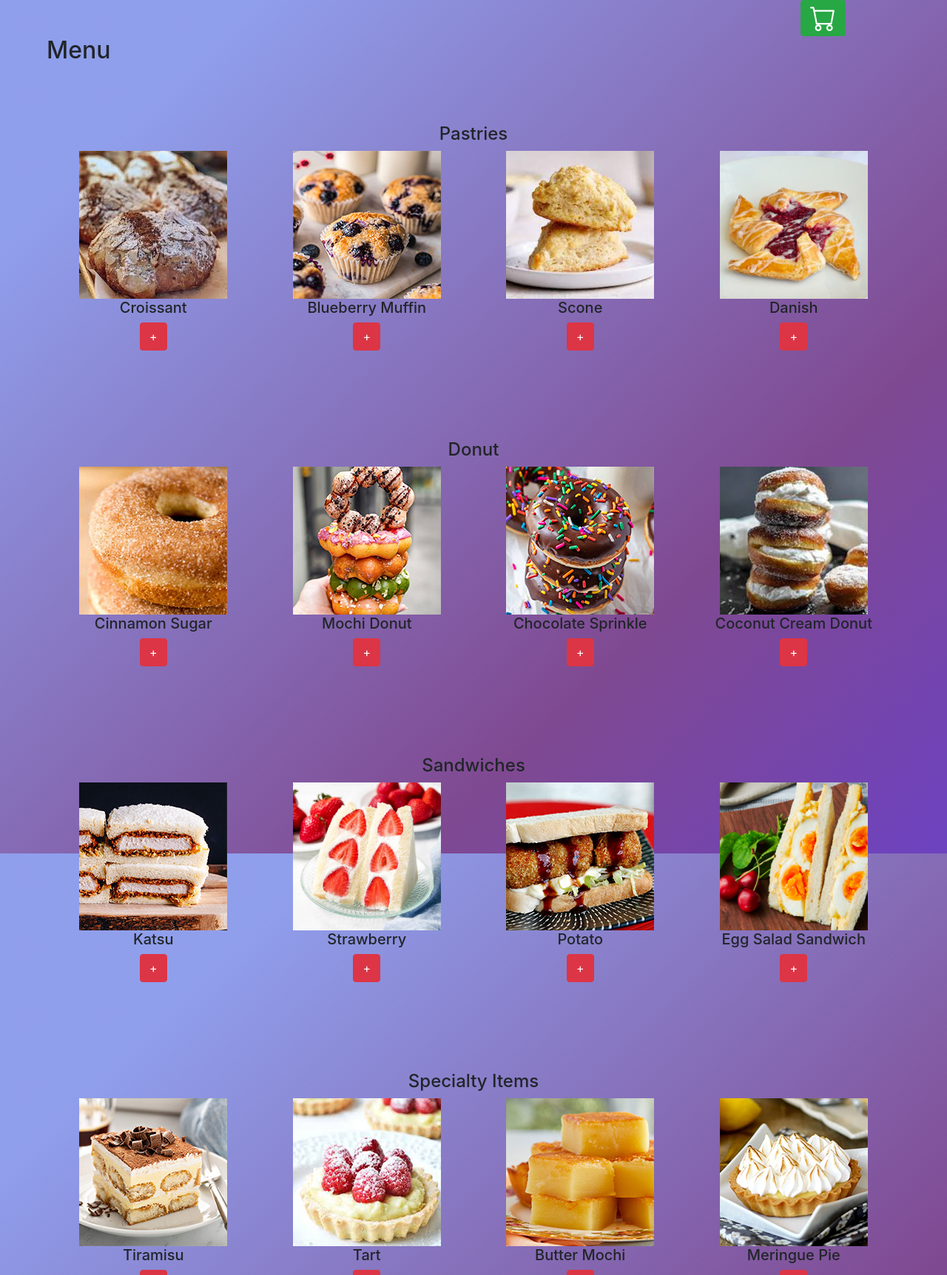
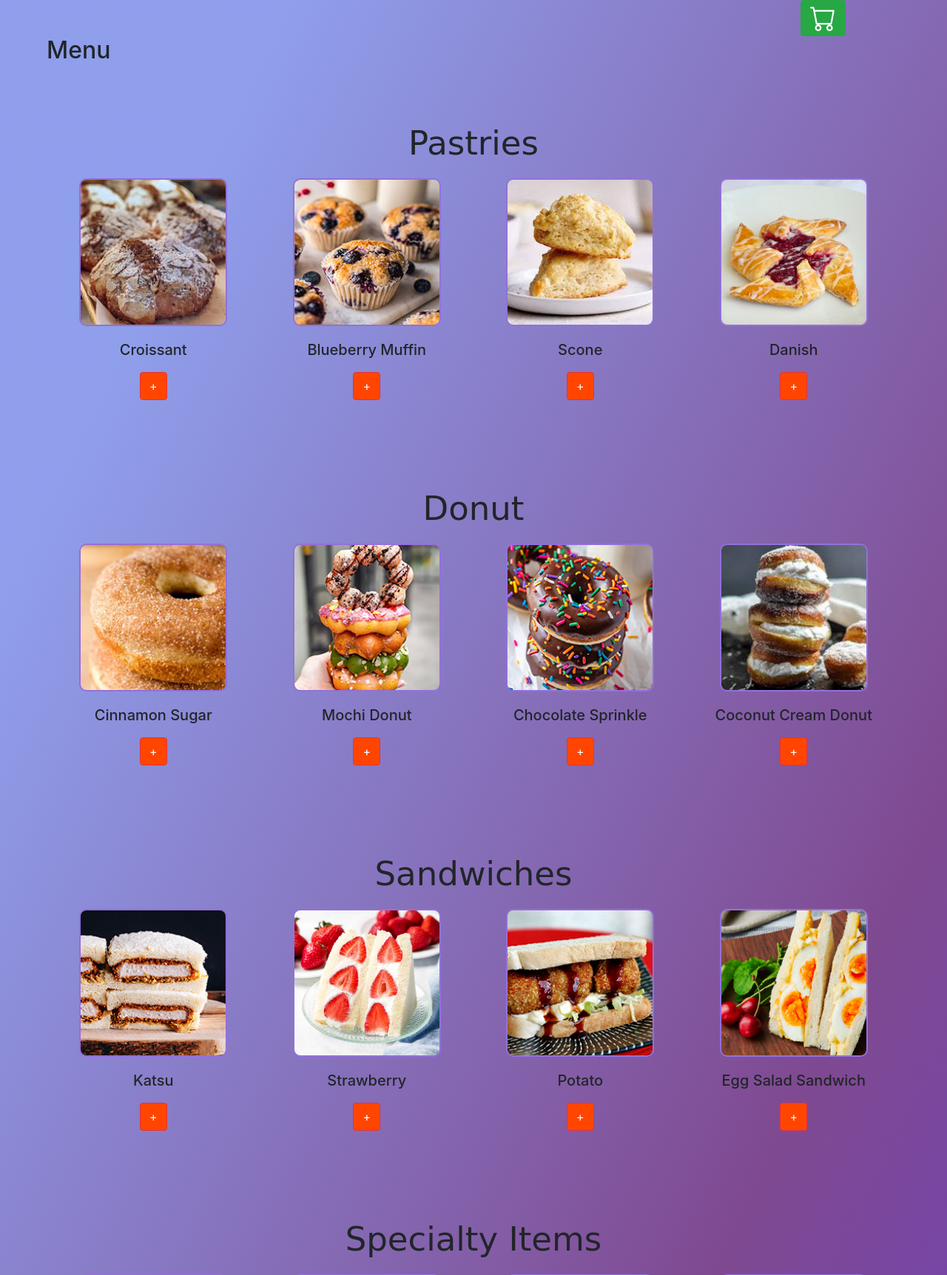
Before and after one commit to k3ny-dg/kcbakery, a PHP site: template views/menu.html in a window 1280 px wide; the page is wider, and only the part inside the window is pictured. Shown: the part 94-1818 px from the top of that part at 74% size. Run offline with PHP 8.4, Linux system fonts and the light colour scheme; the template is opened without the code that fills it, so the values that code supplies are empty.

Commit message:
update stylesheet

```diff
--- a/styles/styles.css
+++ b/styles/styles.css
@@ -1,8 +1,13 @@
-/*body*/
+
 body{
     margin: auto;
     height: 1200px;
-    background: linear-gradient(to bottom right,  rgba(22, 54, 215, 0.48) 17%, rgb(127, 73, 145) 72%, rgba(109,66,192,1) 100%);
+    height: 100%;
+    -webkit-background-size: cover;
+    -moz-background-size: cover;
+    -o-background-size: cover;
+    background-size: cover;
+    background: linear-gradient(to bottom right, rgba(22, 54, 215, 0.48) 17%, rgb(127, 73, 145) 72%, rgba(109, 66, 192, 1) 100%) no-repeat;
 }
 h1{
     font-size: 75px;
@@ -37,4 +42,24 @@ h1{
 .menu-item
 {
     width: 200px;
+    border: solid 2px mediumpurple;
+    border-radius: 10px;
+    margin-bottom: 20px;
 }
+
+.submenu_title
+{
+    margin-bottom: 20px;
+    font-family: cursive;
+    font-size: 45px;
+}
+
+.add-btn
+{
+    margin-top: 10px;
+}
+
+.btn-danger
+{
+    background-color: orangered;
+}
```
